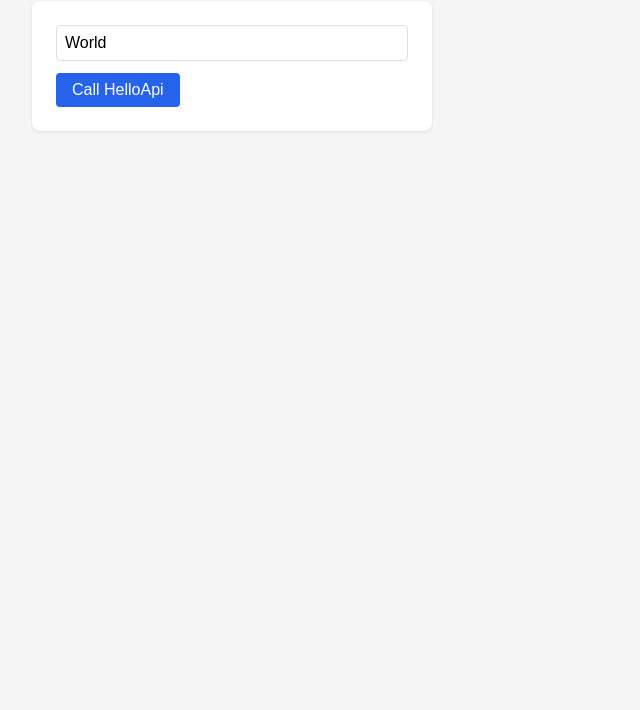
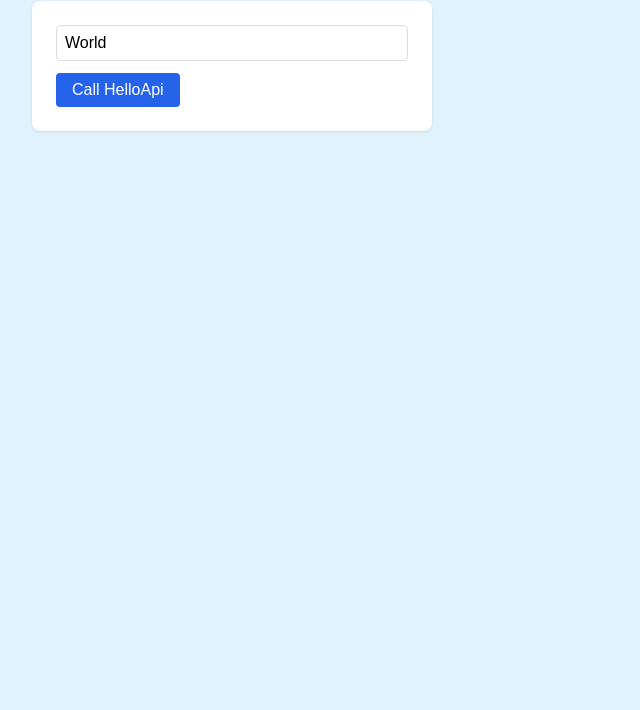
Before and after one commit to GrestGames/dummy-node, a website built with Vite: page client/index.html in a window 1280 px wide. Shown: the part 90-800 px from the top of the page, without its empty margins (0-640 px from the left). Built offline with nearby package versions, Linux system fonts and the light colour scheme; what @grest-ts/http, @grest-ts/schema would draw is missing.

Commit message:
Change client background color to light blue
Co-Authored-By: Claude Opus 4.6 <noreply@anthropic.com>

```diff
--- a/client/index.html
+++ b/client/index.html
@@ -6,7 +6,7 @@
     <title>Dummy Node</title>
     <style>
         * { box-sizing: border-box; margin: 0; padding: 0; }
-        body { font-family: system-ui, sans-serif; padding: 2rem; background: #f5f5f5; }
+        body { font-family: system-ui, sans-serif; padding: 2rem; background: #e0f2fe; }
         h1 { margin-bottom: 1rem; color: #1a1a1a; }
         .card { background: white; padding: 1.5rem; border-radius: 8px; box-shadow: 0 1px 3px rgba(0,0,0,0.1); max-width: 400px; }
         input { padding: 0.5rem; border: 1px solid #ddd; border-radius: 4px; width: 100%; margin-bottom: 0.75rem; font-size: 1rem; }
```
